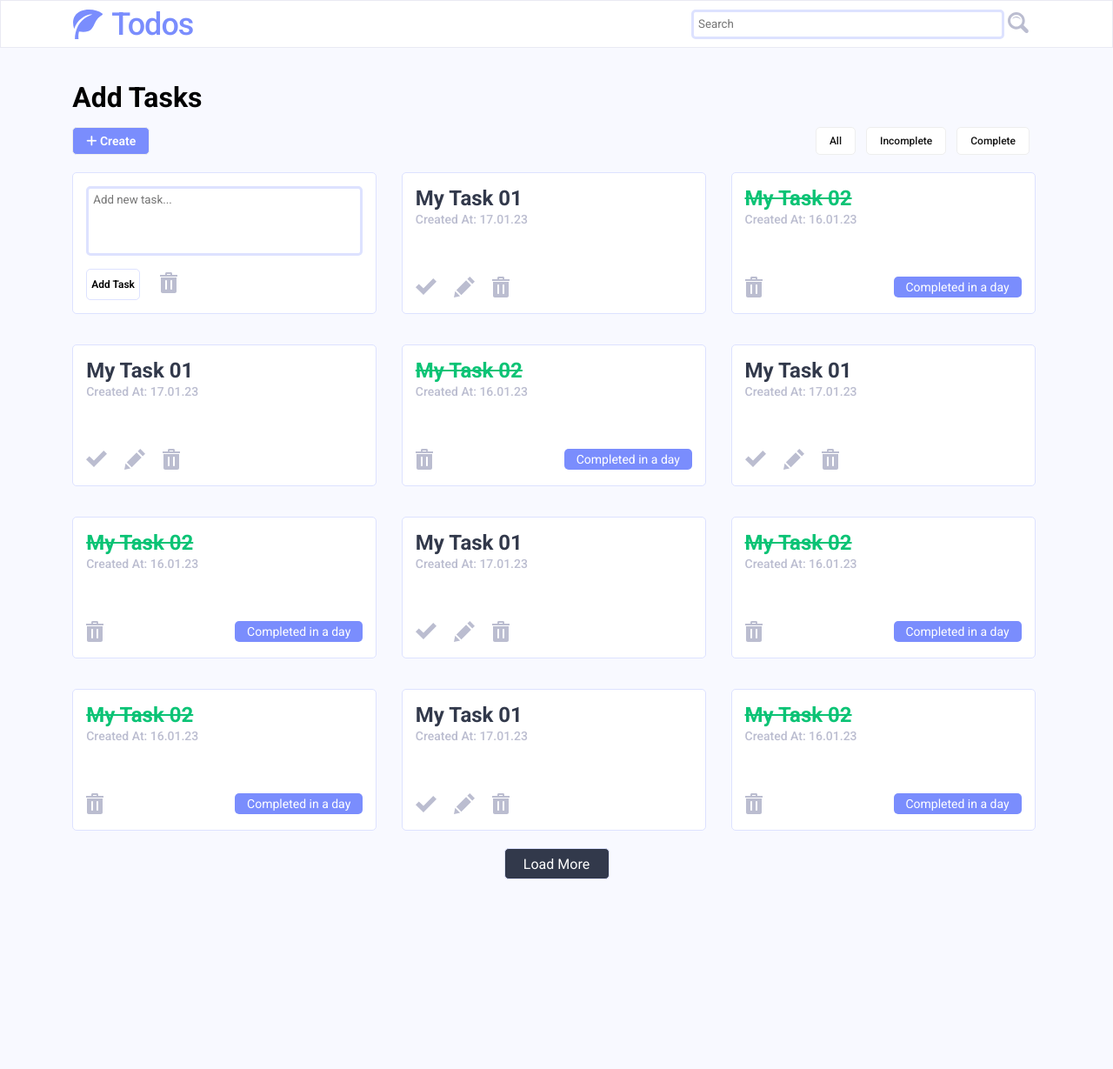
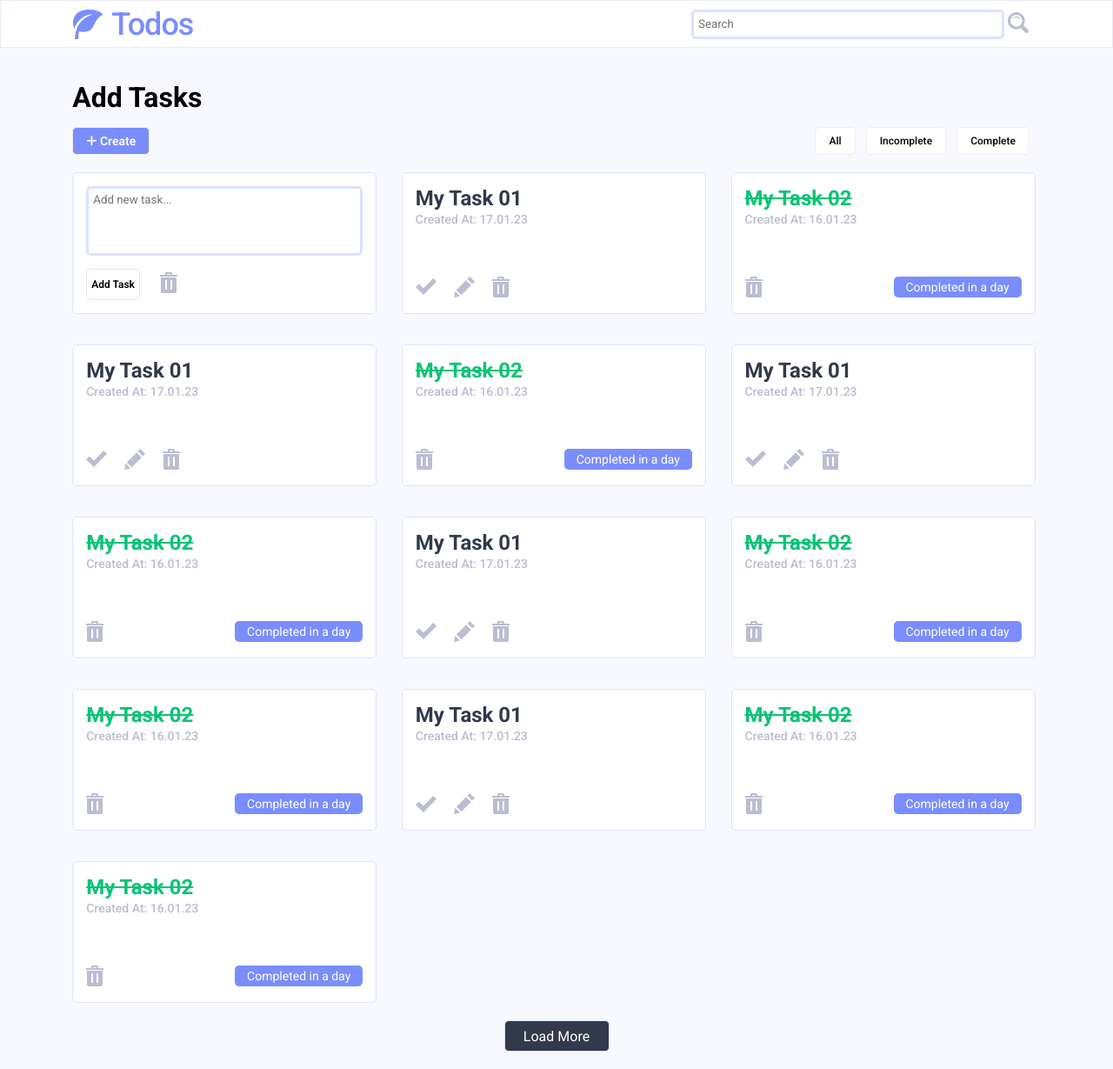
Before and after one commit to fza-wtag/todo-app-react, a React (Create React App) app in the folder todos/: page / in a window 1280 px wide. Shown: the whole page at 87% size. Before the commit the page ends 1031 px from the top, so only its background shows below. Built offline with nearby package versions, Linux system fonts and the light colour scheme.

Commit message:
Check commit to see if my repo transfer was successfull or not

```diff
--- a/todos/src/components/allTodos.js
+++ b/todos/src/components/allTodos.js
@@ -18,6 +18,7 @@ function AllTodos() {
       <CompletedTask />
       <IncompleteTask />
       <CompletedTask />
+      <CompletedTask />
     </div>
   );
 }
--- a/todos/src/index.css
+++ b/todos/src/index.css
@@ -88,13 +88,12 @@ nav .logo h4 {
   text-decoration: none;
   display: inline-block;
   font-size: 12px;
-  font-weight: 500;
+  font-weight: 600;
   margin-left: 12px;
 }
 
 .progress-btn button:hover {
-  background: #5c6fdc;
-  color: white;
+  opacity: 0.5;
 }
 
 .create-btn {
```
